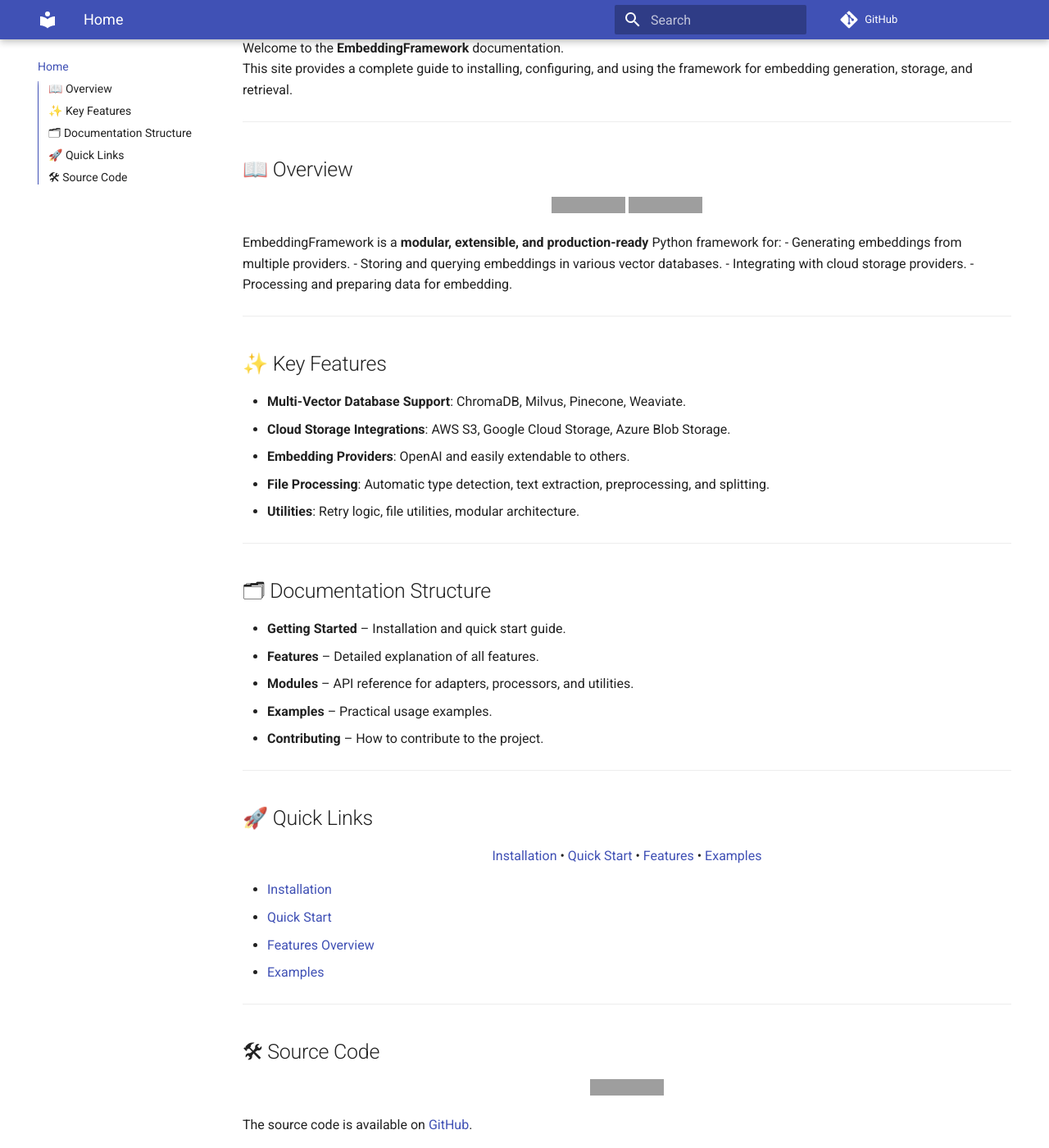
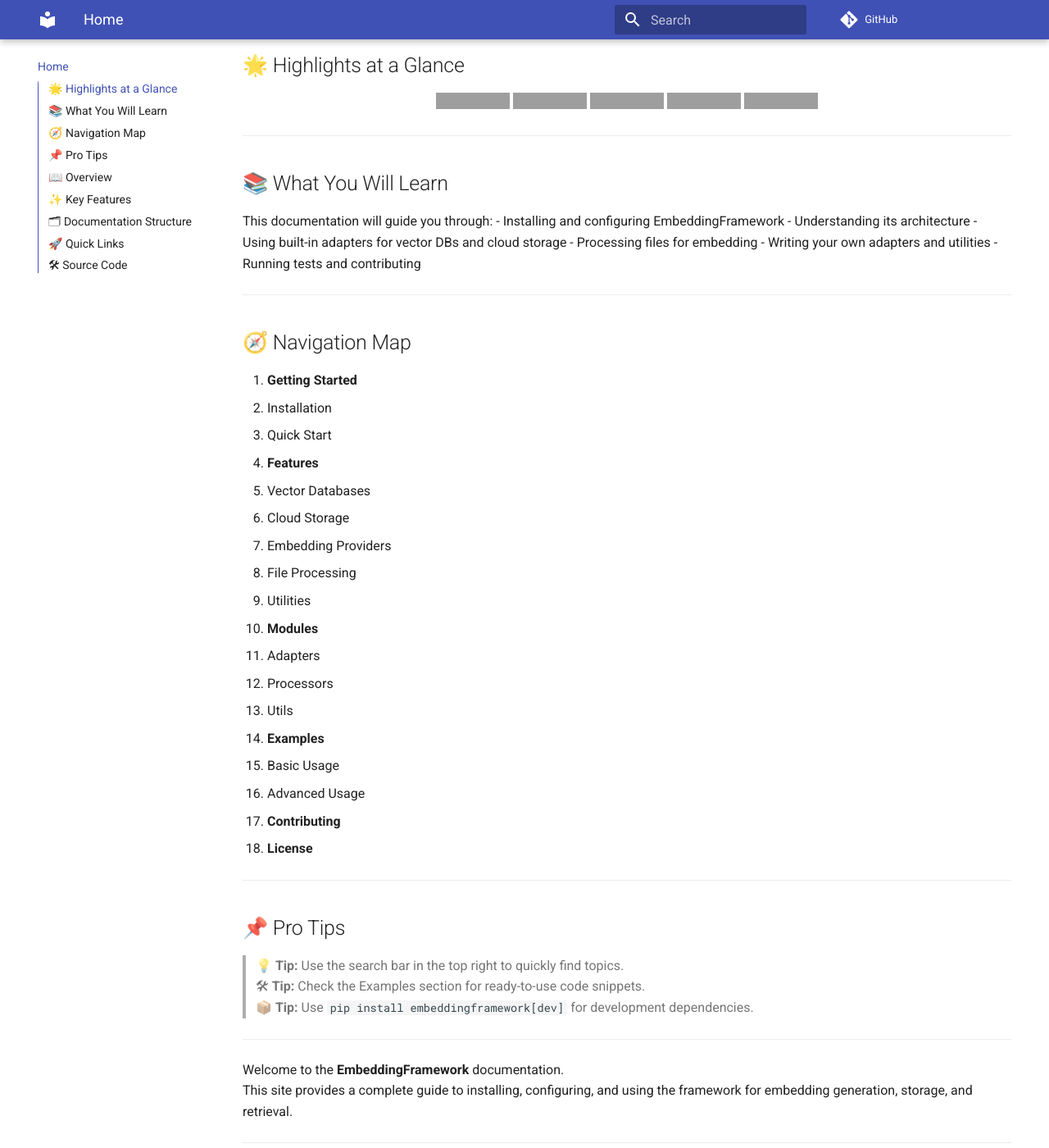
Before and after one commit to isathish/embeddingframework, an MkDocs documentation site: the page built from docs/index.md, in a window 1280 px wide and 1400 px high, scrolled down 283 px. Shown: the whole window at 82% size. Built offline with MkDocs 1.6.1 and Material for MkDocs 9.7.7, drawn with Linux system fonts in a browser that asks for light colours; comment, search, counter and statistics services are not loaded; grey boxes are pictures that could not be loaded.

Commit message:
Enhance docs with highlights, navigation, and new sections
Add "Highlights at a Glance", "What You Will Learn", navigation map, and pro tips to `index.md` for improved readability and onboarding.
Update `mkdocs.yml` navigation to include license, and add new contributing, examples, license, and modules documentation files.

```diff
--- a/docs/index.md
+++ b/docs/index.md
@@ -4,6 +4,61 @@
   <b>Complete Guide to Installation, Configuration & Usage</b><br>
   For embedding generation, storage, and retrieval.
 </p>
+
+---
+
+## 🌟 Highlights at a Glance
+
+<p align="center">
+  <img src="https://img.shields.io/badge/AI%20Powered-🤖-blue?style=for-the-badge">
+  <img src="https://img.shields.io/badge/Vector%20Databases-🗄️-green?style=for-the-badge">
+  <img src="https://img.shields.io/badge/Cloud%20Storage-☁️-orange?style=for-the-badge">
+  <img src="https://img.shields.io/badge/High%20Performance-⚡-red?style=for-the-badge">
+  <img src="https://img.shields.io/badge/Extensible-🔌-purple?style=for-the-badge">
+</p>
+
+---
+
+## 📚 What You Will Learn
+
+This documentation will guide you through:
+- Installing and configuring EmbeddingFramework
+- Understanding its architecture
+- Using built-in adapters for vector DBs and cloud storage
+- Processing files for embedding
+- Writing your own adapters and utilities
+- Running tests and contributing
+
+---
+
+## 🧭 Navigation Map
+
+1. **Getting Started**
+   - Installation
+   - Quick Start
+2. **Features**
+   - Vector Databases
+   - Cloud Storage
+   - Embedding Providers
+   - File Processing
+   - Utilities
+3. **Modules**
+   - Adapters
+   - Processors
+   - Utils
+4. **Examples**
+   - Basic Usage
+   - Advanced Usage
+5. **Contributing**
+6. **License**
+
+---
+
+## 📌 Pro Tips
+
+> 💡 **Tip:** Use the search bar in the top right to quickly find topics.
+> 🛠 **Tip:** Check the Examples section for ready-to-use code snippets.
+> 📦 **Tip:** Use `pip install embeddingframework[dev]` for development dependencies.
 
 ---
 
--- a/mkdocs.yml
+++ b/mkdocs.yml
@@ -33,6 +33,7 @@ nav:
   - Advanced Usage: examples/advanced-usage.md
 - Contributing: contributing.md
 - License: license.md
+- License: license.md
 markdown_extensions:
 - admonition
 - codehilite
```
Also changed, not shown: docs/contributing.md (added, +52 -0 lines), docs/examples/advanced-usage.md (added, +66 -0 lines), docs/examples/basic-usage.md (added, +49 -0 lines), docs/license.md (added, +42 -0 lines), docs/modules/adapters.md (added, +50 -0 lines), docs/modules/processors.md (added, +57 -0 lines), docs/modules/utils.md (added, +57 -0 lines).
